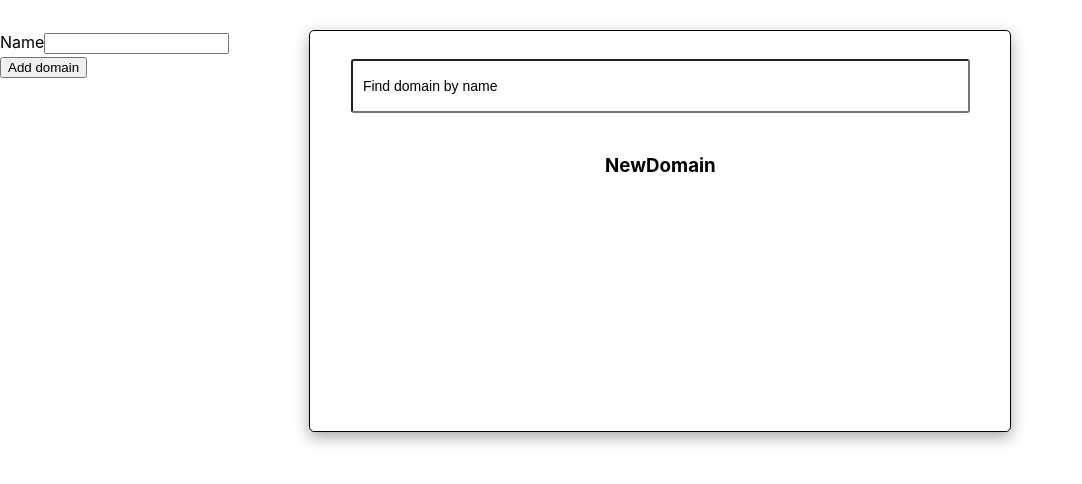
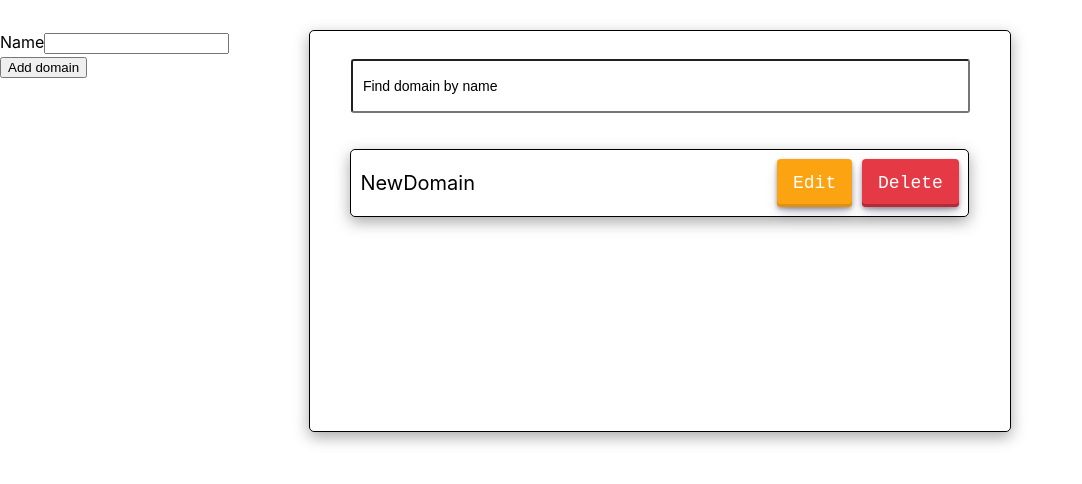
Before and after one commit to INRGI/CopyMaker, a React (Vite) app: page / in a window 1280 px wide. Shown: the top 484 px of the page, without its empty margins (0-1082 px from the left). Built offline with nearby package versions, Linux system fonts and the light colour scheme.

Commit message:
DomainList styles

```diff
--- a/src/components/DomainList/DomainList.jsx
+++ b/src/components/DomainList/DomainList.jsx
@@ -1,13 +1,87 @@
-import { useSelector } from "react-redux";
+import { useDispatch, useSelector } from "react-redux";
 import { selectVisibleDomains } from "../../redux/selectors";
+import { Button, ButtonEdit, ButtonsContainer, Container, Domain } from "./DomainList.styled";
+import { useState } from "react";
+import { Bounce, toast } from "react-toastify";
 
 const DomainList = () => {
+    const visibleDomains = useSelector(selectVisibleDomains);
+    // const dispatch = useDispatch();
+    // const [isModalOpen, setIsModalOpen] = useState(false);
+    // const [domainToDelete, setDomainToDelete] = useState(null);
+    // const [isEditModalOpen, setIsEditModalOpen] = useState(false);
+    // const [domainToEdit, setDomainToEdit] = useState(null);
 
-    const visibleDomains = useSelector(selectVisibleDomains);
+    // const handleDeleteClick = (id) => {
+    //     setDomainToDelete(id);
+    //     setIsModalOpen(true);
+    // };
 
-        return visibleDomains.map(domain => (
-            <h3 key={domain.id}>{domain.name}</h3>
-        ))
+    // const handleCancelDelete = () => {
+    //     setIsModalOpen(false);
+    //     setDomainToDelete(null);
+    // };
+
+    // const handleEditClick = (contact) => {
+    //     setDomainToEdit(contact);
+    //     setIsEditModalOpen(true);
+    // };
+
+    // const handleConfirmDelete = () => {
+    //     if (domainToDelete) {
+    //         dispatch(deleteDomain(domainToDelete));
+    //         setIsModalOpen(false);
+    //         setDomainToDelete(null);
+    //         toast.success('Domain successfully deleted', {
+    //             position: "top-right",
+    //             autoClose: 2000,
+    //             hideProgressBar: false,
+    //             closeOnClick: true,
+    //             pauseOnHover: true,
+    //             draggable: true,
+    //             progress: undefined,
+    //             theme: "light",
+    //             transition: Bounce,
+    //         });
+    //     }
+    // };
+
+    // const handleConfirmEdit = () => {
+    //     setIsEditModalOpen(false);
+    //     setDomainToEdit(null);
+    // };
+        return (
+            <Container>
+                {visibleDomains.map(domain => (
+                <Domain key={domain.id}>
+                    {domain.name}
+                    <ButtonsContainer>
+                        <ButtonEdit type='button' name='edit' onClick={() => handleEditClick(domain)}>
+                            Edit
+                        </ButtonEdit>
+                        <Button
+                            type='button'
+                            name='delete'
+                            onClick={() => handleDeleteClick(domain.id)}
+                        >
+                            Delete
+                        </Button>
+                    </ButtonsContainer>
+                </Domain>
+            ))}
+            {/* <DeleteConfirmationModal
+                isOpen={isModalOpen}
+                onClose={handleCancelDelete}
+                onConfirm={handleConfirmDelete}
+            />
+            <EditModal
+                isOpen={isEditModalOpen}
+                onClose={() => setIsEditModalOpen(false)}
+                onConfirm={handleConfirmEdit}
+                contact={domainToEdit}
+            /> */}
+        </Container>
+        );
 }
 
 export default DomainList;
--- a/src/components/DomainList/DomainList.styled.jsx
+++ b/src/components/DomainList/DomainList.styled.jsx
@@ -0,0 +1,117 @@
+import styled from "@emotion/styled";
+
+export const Container = styled.ul`
+    list-style: none;
+    display: flex;
+    flex-direction: column;
+    gap: 15px;
+    width: 90%;
+    padding: 0;
+`;
+
+export const Button = styled.button`
+    align-items: center;
+  appearance: none;
+  background-color: #e63946;
+  border-radius: 4px;
+  border-width: 0;
+  box-shadow: rgba(45, 35, 66, 0.4) 0 2px 4px,rgba(45, 35, 66, 0.3) 0 7px 13px -3px,#b22b36 0 -3px 0 inset;
+  box-sizing: border-box;
+  color: white;
+  cursor: pointer;
+  display: inline-flex;
+  font-family: "JetBrains Mono",monospace;
+  height: 48px;
+  justify-content: center;
+  line-height: 1;
+  list-style: none;
+  overflow: hidden;
+  padding-left: 16px;
+  padding-right: 16px;
+  position: relative;
+  text-align: left;
+  text-decoration: none;
+  transition: box-shadow .15s,transform .15s;
+  user-select: none;
+  -webkit-user-select: none;
+  touch-action: manipulation;
+  white-space: nowrap;
+  will-change: box-shadow,transform;
+  font-size: 18px;
+  &:focus {
+  box-shadow: #b22b36 0 0 0 1.5px inset, rgba(45, 35, 66, 0.4) 0 2px 4px, rgba(45, 35, 66, 0.3) 0 7px 13px -3px, #b22b36 0 -3px 0 inset;
+    }
+
+    &:hover {
+    box-shadow: rgba(45, 35, 66, 0.4) 0 4px 8px, rgba(45, 35, 66, 0.3) 0 7px 13px -3px, #b22b36 0 -3px 0 inset;
+    transform: translateY(-2px);
+    }
+
+    &:active {
+    box-shadow: #b22b36 0 3px 7px inset;
+    transform: translateY(2px);
+    }
+`;
+
+export const Domain = styled.li`
+    display: flex;
+    justify-content: space-between;
+    font-size: 20px;
+    align-items: center;
+    border: 1px solid;
+    box-shadow: rgba(0, 0, 0, 0.35) 0px 5px 15px;
+    padding: 9px;
+    border-radius: 5px;
+    max-width: 800px;
+    width: 95%;
+    margin-left:5px;
+`;
+
+export const ButtonsContainer = styled.div`
+    display: flex;
+    gap: 10px;
+`
+
+export const ButtonEdit = styled.button`
+    align-items: center;
+  appearance: none;
+  background-color: #fca311;
+  border-radius: 4px;
+  border-width: 0;
+  box-shadow: rgba(45, 35, 66, 0.4) 0 2px 4px,rgba(45, 35, 66, 0.3) 0 7px 13px -3px,#e19110 0 -3px 0 inset;
+  box-sizing: border-box;
+  color: white;
+  cursor: pointer;
+  display: inline-flex;
+  font-family: "JetBrains Mono",monospace;
+  height: 48px;
+  justify-content: center;
+  line-height: 1;
+  list-style: none;
+  overflow: hidden;
+  padding-left: 16px;
+  padding-right: 16px;
+  position: relative;
+  text-align: left;
+  text-decoration: none;
+  transition: box-shadow .15s,transform .15s;
+  user-select: none;
+  -webkit-user-select: none;
+  touch-action: manipulation;
+  white-space: nowrap;
+  will-change: box-shadow,transform;
+  font-size: 18px;
+  &:focus {
+  box-shadow: #e19110 0 0 0 1.5px inset, rgba(45, 35, 66, 0.4) 0 2px 4px, rgba(45, 35, 66, 0.3) 0 7px 13px -3px, #e19110 0 -3px 0 inset;
+    }
+
+    &:hover {
+    box-shadow: rgba(45, 35, 66, 0.4) 0 4px 8px, rgba(45, 35, 66, 0.3) 0 7px 13px -3px, #e19110 0 -3px 0 inset;
+    transform: translateY(-2px);
+    }
+
+    &:active {
+    box-shadow: #e19110 0 3px 7px inset;
+    transform: translateY(2px);
+    }
+`;
```
